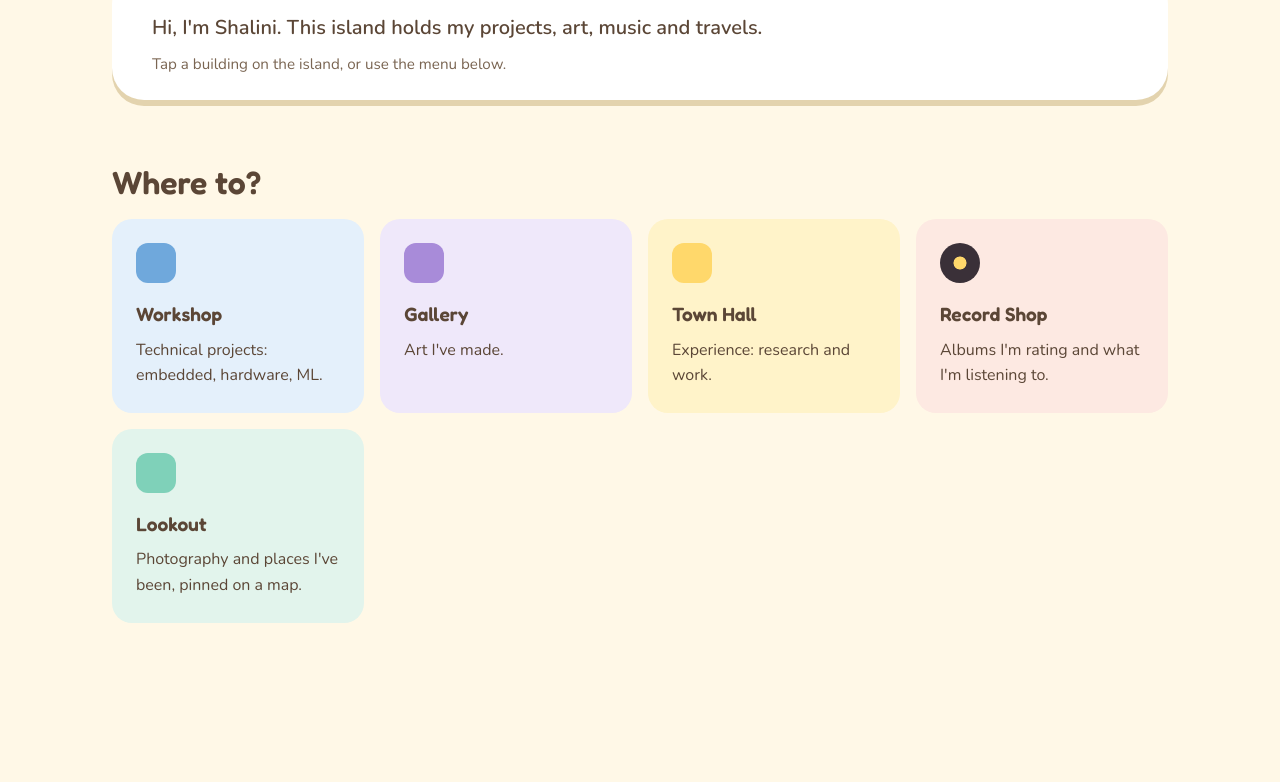
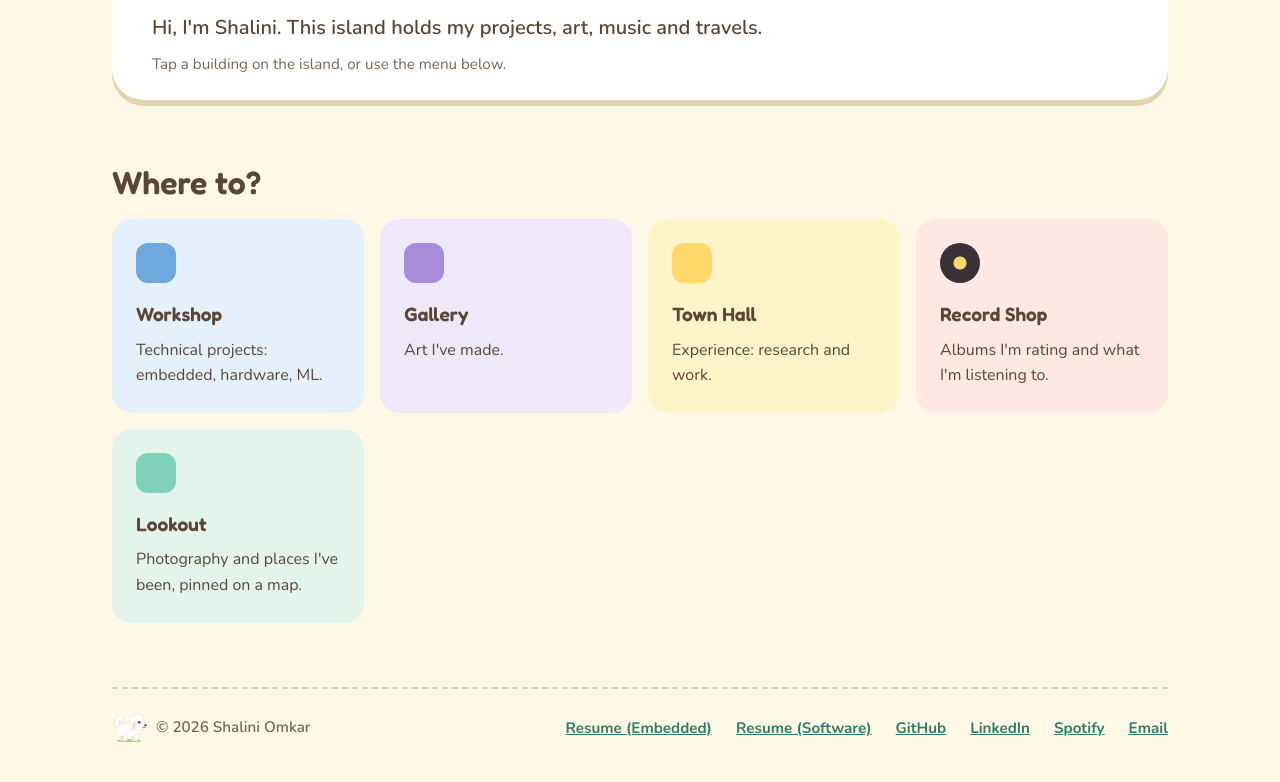
Before and after one commit to shaliniomkar/portfolio, an Astro site: page / in a window 1280 px wide. Shown: the part 619-1401 px from the top of the page. Before the commit the page ends 1306 px from the top, so only its background shows below. Built offline with nearby package versions, Linux system fonts and the light colour scheme; Astro itself is replaced by a stand-in of ours.

Commit message:
Phase 5: footer, share previews, Cherry favicon and 404 page
- SiteFooter on every page with both resumes, GitHub, LinkedIn, Spotify and email
- Open Graph / canonical / theme-color tags and a 1200x630 share image
- Cherry favicon (SVG) and apple-touch-icon
- 404 page with Cherry; recruiter-friendly home page title

Co-Authored-By: Claude Opus 5.5 <noreply@anthropic.com>

```diff
--- /dev/null
+++ b/src/components/SiteFooter.astro
@@ -0,0 +1,90 @@
+---
+/*
+ * Footer on every page: a dashed line, a little sign-off with Cherry, and
+ * links to both resumes and Shalini's profiles. Links come from
+ * src/data/links.ts, and any link set to undefined there is skipped.
+ */
+import Dog from './Dog.astro';
+import { links } from '../data/links';
+import { url } from '../utils/url';
+
+const items = [
+  { label: 'Resume (Embedded)', href: url('resume/shalini-embedded.pdf') },
+  { label: 'Resume (Software)', href: url('resume/shalini-swe.pdf') },
+  { label: 'GitHub', href: links.github, external: true },
+  links.linkedin && { label: 'LinkedIn', href: links.linkedin, external: true },
+  { label: 'Spotify', href: links.spotify, external: true },
+  links.email && { label: 'Email', href: `mailto:${links.email}` },
+].filter(Boolean) as { label: string; href: string; external?: boolean }[];
+
+const year = new Date().getFullYear();
+---
+
+<footer class="site-footer">
+  <div class="inner">
+    <p class="signoff">
+      <svg class="mini-cherry" viewBox="-31 -54 70 58" aria-hidden="true"><Dog /></svg>
+      <span>© {year} Shalini Omkar</span>
+    </p>
+    <nav aria-label="Elsewhere">
+      <ul>
+        {items.map((item) => (
+          <li>
+            <a href={item.href} {...(item.external ? { target: '_blank', rel: 'noopener' } : {})}>
+              {item.label}
+              {item.external && <span class="visually-hidden"> (opens in a new tab)</span>}
+            </a>
+          </li>
+        ))}
+      </ul>
+    </nav>
+  </div>
+</footer>
+
+<style>
+  .site-footer {
+    margin-top: auto; /* pushes the footer to the bottom on short pages */
+    padding: 0 var(--space-4) var(--space-5);
+  }
+
+  .inner {
+    display: flex;
+    flex-wrap: wrap;
+    align-items: center;
+    justify-content: space-between;
+    gap: var(--space-3);
+    max-width: var(--content-width);
+    margin: 0 auto;
+    padding-top: var(--space-4);
+    border-top: 2px dashed var(--color-shadow);
+  }
+
+  .signoff {
+    display: flex;
+    align-items: center;
+    gap: var(--space-2);
+    margin: 0;
+    color: var(--color-text-muted);
+    font-weight: 600;
+    font-size: 0.95rem;
+  }
+
+  .mini-cherry {
+    width: 2.25rem;
+    height: auto;
+  }
+
+  ul {
+    display: flex;
+    flex-wrap: wrap;
+    gap: var(--space-1) var(--space-4);
+    margin: 0;
+    padding: 0;
+    list-style: none;
+  }
+
+  a {
+    font-weight: 700;
+    font-size: 0.95rem;
+  }
+</style>
--- a/src/data/links.ts
+++ b/src/data/links.ts
@@ -1,7 +1,17 @@
-/** Shalini's profiles, in one place so every page links to the same address. */
-export const links = {
+/**
+ * Shalini's profiles, in one place so every page links to the same address.
+ * Leave a value as undefined to hide that link everywhere.
+ */
+export const links: {
+  spotify: string;
+  github: string;
+  linkedin?: string;
+  email?: string;
+} = {
   // The "?si=..." part Spotify adds when you copy a link is only for
   // tracking shares, so it's left off.
   spotify: 'https://open.spotify.com/user/shaliniomkar',
   github: 'https://github.com/shaliniomkar',
+  linkedin: 'https://www.linkedin.com/in/shaliniomkar',
+  email: 'somkar@umich.edu',
 };
--- a/src/layouts/BaseLayout.astro
+++ b/src/layouts/BaseLayout.astro
@@ -1,10 +1,13 @@
 ---
 /*
- * The shell every page sits inside: <html>, <head>, fonts and styles.
- * Pages pass in a title; the page's own content goes where <slot /> is.
+ * The shell every page sits inside: <html>, <head>, fonts, styles, and the
+ * footer. Pages pass in a title (and usually a description); the page's
+ * own content goes where <slot /> is.
  */
 import '../styles/tokens.css';
 import '../styles/global.css';
+import SiteFooter from '../components/SiteFooter.astro';
+import { url } from '../utils/url';
 
 interface Props {
   title: string;
@@ -13,8 +16,13 @@ interface Props {
 
 const {
   title,
-  description = "Shalini's portfolio: a cozy island of projects, art and music.",
+  description = "Shalini's portfolio: a cozy island of projects, research, art and music.",
 } = Astro.props;
+
+// Full addresses (with https://...) for search engines and link previews.
+// Astro.site comes from `site` in astro.config.mjs.
+const pageUrl = new URL(Astro.url.pathname, Astro.site).href;
+const imageUrl = new URL(url('og-image.png'), Astro.site).href;
 ---
 
 <!doctype html>
@@ -24,6 +32,28 @@ const {
     <meta name="viewport" content="width=device-width, initial-scale=1" />
     <title>{title}</title>
     <meta name="description" content={description} />
+    <link rel="canonical" href={pageUrl} />
+
+    {/* Tab icon: an SVG for modern browsers, a PNG for iPhones' home screen */}
+    <link rel="icon" href={url('favicon.svg')} type="image/svg+xml" />
+    <link rel="apple-touch-icon" href={url('apple-touch-icon.png')} />
+    {/* Colors the browser bar on phones to match the sky */}
+    <meta name="theme-color" content="#bfe6f2" />
+
+    {/*
+      Open Graph tags: what LinkedIn, iMessage, Discord, Slack etc. show
+      when someone pastes a link to the site (title, blurb and a picture).
+    */}
+    <meta property="og:type" content="website" />
+    <meta property="og:site_name" content="Shalini's Island" />
+    <meta property="og:title" content={title} />
+    <meta property="og:description" content={description} />
+    <meta property="og:url" content={pageUrl} />
+    <meta property="og:image" content={imageUrl} />
+    <meta property="og:image:width" content="1200" />
+    <meta property="og:image:height" content="630" />
+    <meta property="og:image:alt" content="A cozy pastel island with five little buildings and a fluffy white dog" />
+    <meta name="twitter:card" content="summary_large_image" />
 
     <!-- preconnect opens the connection to Google Fonts early, so text appears sooner -->
     <link rel="preconnect" href="https://fonts.googleapis.com" />
@@ -36,5 +66,6 @@ const {
   </head>
   <body>
     <slot />
+    <SiteFooter />
   </body>
 </html>
--- /dev/null
+++ b/src/pages/404.astro
@@ -0,0 +1,70 @@
+---
+/*
+ * The "page not found" page. Astro builds it as 404.html, and GitHub Pages
+ * shows it automatically whenever someone visits an address that doesn't
+ * exist on the site.
+ */
+import BaseLayout from '../layouts/BaseLayout.astro';
+import SiteHeader from '../components/SiteHeader.astro';
+import CherryEngineer from '../components/CherryEngineer.astro';
+import { url } from '../utils/url';
+---
+
+<BaseLayout title="Lost at sea · Shalini's Island" description="This page doesn't exist.">
+  <SiteHeader />
+  <main class="lost">
+    <div class="cherry">
+      <CherryEngineer tool="wrench" label="Cherry in a hard hat, holding a wrench" />
+    </div>
+    <p class="code">404</p>
+    <h1>This part of the island hasn't been built yet</h1>
+    <p class="bubble">
+      <strong>Cherry:</strong> I dug everywhere. Nothing here. Not even a treat. Very disappointing.
+    </p>
+    <div class="actions">
+      <a class="pill pill-accent" href={url()}>Back to the island</a>
+      <a class="pill" href={`${url()}#menu`}>See all places</a>
+    </div>
+  </main>
+</BaseLayout>
+
+<style>
+  .lost {
+    max-width: 36rem;
+    margin: var(--space-5) auto var(--space-6);
+    padding: 0 var(--space-4);
+    text-align: center;
+  }
+
+  .cherry {
+    width: 9rem;
+    margin: 0 auto var(--space-2);
+  }
+
+  .code {
+    margin: 0;
+    font: 600 1rem var(--font-heading);
+    letter-spacing: 0.2em;
+    color: var(--color-text-muted);
+  }
+
+  h1 {
+    font-size: 2rem;
+  }
+
+  /* Cherry's line, in a little speech bubble */
+  .bubble {
+    padding: var(--space-3) var(--space-4);
+    background: var(--color-surface);
+    border-radius: var(--radius-md);
+    box-shadow: var(--shadow-card);
+  }
+
+  .actions {
+    display: flex;
+    flex-wrap: wrap;
+    justify-content: center;
+    gap: var(--space-2);
+    margin-top: var(--space-4);
+  }
+</style>
--- a/src/pages/index.astro
+++ b/src/pages/index.astro
@@ -10,7 +10,10 @@ import SpeechBubble from '../components/SpeechBubble.astro';
 import PlaceMenu from '../components/PlaceMenu.astro';
 ---
 
-<BaseLayout title="Shalini's Island">
+<BaseLayout
+  title="Shalini Omkar · Computer Engineering Portfolio"
+  description="Shalini Omkar, a Computer Engineering student at the University of Michigan. Embedded and software projects, research, music and more, on a cozy pastel island."
+>
   {/* position: relative so the header can float over the island's sky */}
   <div class="hero">
     <SiteHeader overlay />
--- a/src/styles/global.css
+++ b/src/styles/global.css
@@ -15,6 +15,9 @@ html {
 body {
   margin: 0;
   min-height: 100vh;
+  /* A column, so the footer can sit at the bottom of short pages */
+  display: flex;
+  flex-direction: column;
   background: var(--color-page);
   color: var(--color-text);
   font-family: var(--font-body);
```
Also changed, not shown: public/apple-touch-icon.png (added), public/favicon.svg (added), public/og-image.png (added).
